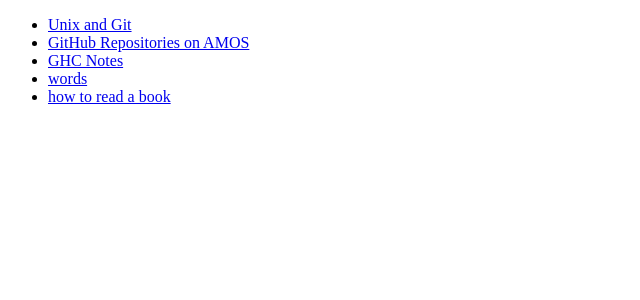
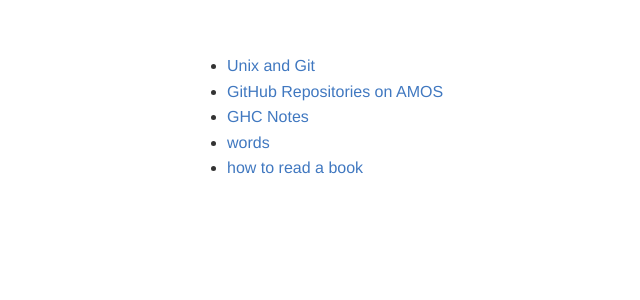
Before and after one commit to gonsie/gonsie.github.io, a Jekyll site: the page built from notes.md, in a window 1280 px wide. Shown: the top 300 px of the page, without its empty margins (0-640 px from the left). Built offline with Jekyll 4.4.1, drawn with Linux system fonts in a browser that asks for light colours.

Commit message:
Update notes.html

```diff
--- a/_layouts/notes.html
+++ b/_layouts/notes.html
@@ -5,12 +5,26 @@
   <head>
     <title>{{ page.title }}</title>
         <link rel="stylesheet" href="{{site.baseurl}}/stylesheets/github-markdown.css" />
+        <style>
+    .markdown-body {
+        box-sizing: border-box;
+        min-width: 200px;
+        max-width: 980px;
+        margin: 0 auto;
+        padding: 45px;
+    }
+</style>
   </head>
 
   <body>
+
+
+
     <div id="content">
+<article class="markdown-body">
 
       {{ content }}
+</article>
 
       </div>
 
```
